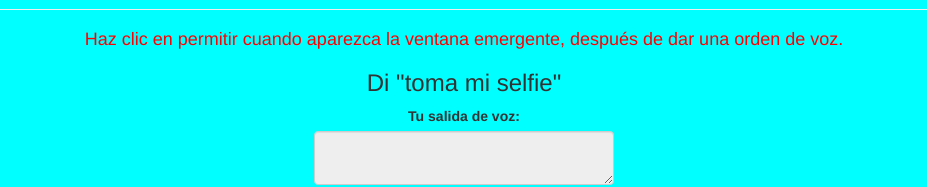
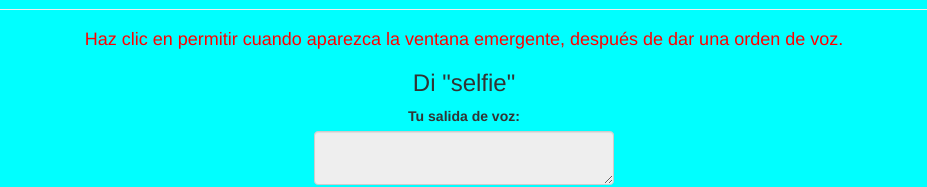
Before and after one commit to almagarom/Selfie, a plain HTML site: page index.html in a window 1280 px wide. Shown: the part 151-338 px from the top of the page, without its empty margins (176-1103 px from the left). Drawn offline with nearby package versions, Linux system fonts and the light colour scheme; a script that the page names is missing.

Commit message:
Update index
Change the expected phrase

```diff
--- a/index.html
+++ b/index.html
@@ -42,7 +42,7 @@
         <h4 style="color:red;">Haz clic en permitir cuando aparezca la ventana emergente, después de dar una orden de voz.</h4>
 
         <div class="form-group">
-            <h3>Di "toma mi selfie"</h3>
+            <h3>Di "selfie"</h3>
             <label>Tu salida de voz: </label>
 
 
```
